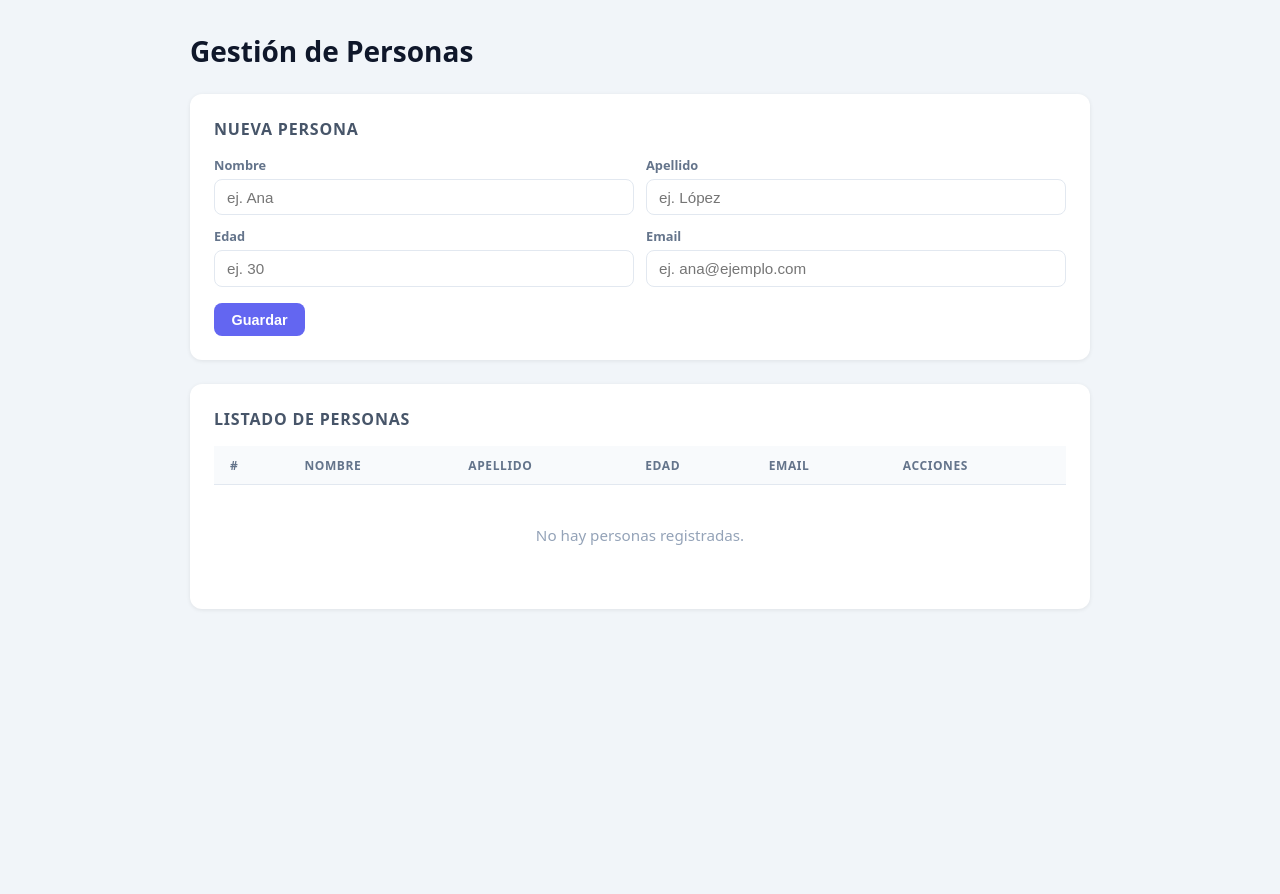
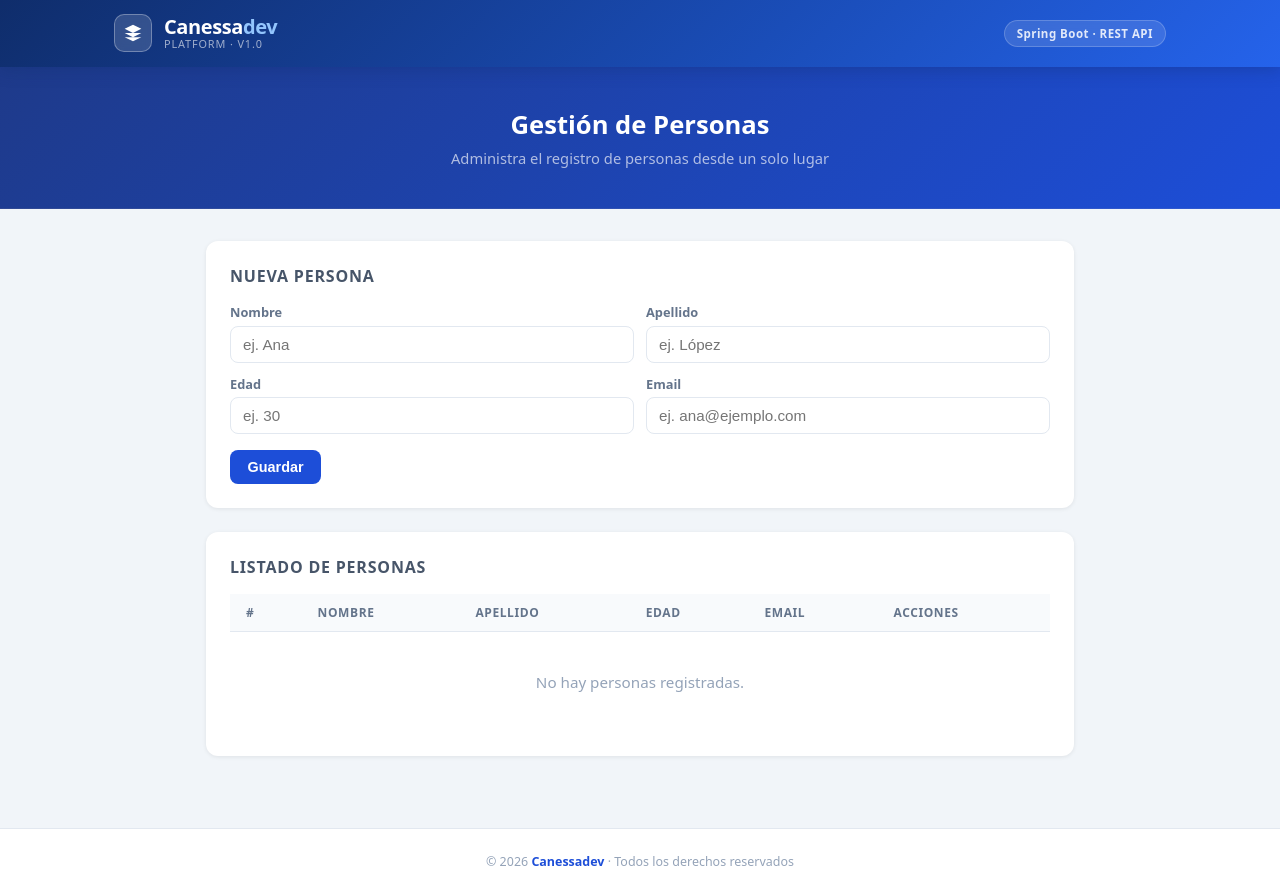
Before and after one commit to canessaalvamiguel/testingGHWorkspaces, a Spring Boot app: page / in a window 1280 px wide. Before the commit the page ends 609 px from the top, so only its background shows below. Run offline with Spring Boot 4, Linux system fonts and the light colour scheme; data that the repository does not hold is empty.

Commit message:
feat: add professional Canessadev header and Spring Boot DevTools
- Blue gradient header with branding, logo icon, hero strip and footer
- Added spring-boot-devtools for hot reload of static resources without restart

Co-Authored-By: Claude Sonnet 4.6 <noreply@anthropic.com>
Claude-Session: https://claude.ai/code/session_012tong1Wg3JewwhYUAMMgCw

```diff
--- a/pom.xml
+++ b/pom.xml
@@ -35,6 +35,12 @@
             <artifactId>spring-boot-starter-test</artifactId>
             <scope>test</scope>
         </dependency>
+        <dependency>
+            <groupId>org.springframework.boot</groupId>
+            <artifactId>spring-boot-devtools</artifactId>
+            <scope>runtime</scope>
+            <optional>true</optional>
+        </dependency>
     </dependencies>
 
     <build>
--- a/src/main/resources/static/index.html
+++ b/src/main/resources/static/index.html
@@ -3,7 +3,7 @@
 <head>
   <meta charset="UTF-8" />
   <meta name="viewport" content="width=device-width, initial-scale=1.0" />
-  <title>Gestión de Personas</title>
+  <title>Canessadev — Gestión de Personas</title>
   <style>
     *, *::before, *::after { box-sizing: border-box; margin: 0; padding: 0; }
 
@@ -12,16 +12,107 @@
       background: #f1f5f9;
       color: #1e293b;
       min-height: 100vh;
-      padding: 2rem 1rem;
     }
 
-    .container { max-width: 900px; margin: 0 auto; }
+    /* ── HEADER ── */
+    header {
+      background: linear-gradient(135deg, #0f2d6b 0%, #1a4db8 60%, #2563eb 100%);
+      box-shadow: 0 2px 16px rgba(15,45,107,.35);
+      position: sticky;
+      top: 0;
+      z-index: 100;
+    }
 
-    h1 {
-      font-size: 1.75rem;
+    .header-inner {
+      max-width: 1100px;
+      margin: 0 auto;
+      padding: .9rem 1.5rem;
+      display: flex;
+      align-items: center;
+      justify-content: space-between;
+      gap: 1rem;
+    }
+
+    .brand {
+      display: flex;
+      align-items: center;
+      gap: .75rem;
+      text-decoration: none;
+    }
+
+    .brand-icon {
+      width: 38px;
+      height: 38px;
+      background: rgba(255,255,255,.15);
+      border: 1.5px solid rgba(255,255,255,.3);
+      border-radius: 10px;
+      display: flex;
+      align-items: center;
+      justify-content: center;
+      backdrop-filter: blur(4px);
+    }
+
+    .brand-icon svg { width: 20px; height: 20px; fill: #fff; }
+
+    .brand-text { display: flex; flex-direction: column; line-height: 1; }
+
+    .brand-name {
+      font-size: 1.25rem;
+      font-weight: 800;
+      color: #fff;
+      letter-spacing: -.02em;
+    }
+
+    .brand-name span { color: #93c5fd; }
+
+    .brand-tagline {
+      font-size: .68rem;
+      color: rgba(255,255,255,.6);
+      font-weight: 500;
+      letter-spacing: .08em;
+      text-transform: uppercase;
+      margin-top: 2px;
+    }
+
+    .header-badge {
+      background: rgba(255,255,255,.12);
+      border: 1px solid rgba(255,255,255,.2);
+      color: rgba(255,255,255,.85);
+      font-size: .72rem;
+      font-weight: 600;
+      padding: .3rem .75rem;
+      border-radius: 999px;
+      letter-spacing: .04em;
+      backdrop-filter: blur(4px);
+    }
+
+    /* ── HERO STRIP ── */
+    .hero {
+      background: linear-gradient(135deg, #1e3a8a 0%, #1d4ed8 100%);
+      padding: 2.5rem 1.5rem;
+      text-align: center;
+      border-bottom: 1px solid rgba(255,255,255,.08);
+    }
+
+    .hero-inner { max-width: 1100px; margin: 0 auto; }
+
+    .hero h1 {
+      font-size: 1.6rem;
       font-weight: 700;
-      margin-bottom: 1.5rem;
-      color: #0f172a;
+      color: #fff;
+      margin-bottom: .4rem;
+    }
+
+    .hero p {
+      color: rgba(255,255,255,.65);
+      font-size: .92rem;
+    }
+
+    /* ── CONTENT ── */
+    .container {
+      max-width: 900px;
+      margin: 0 auto;
+      padding: 2rem 1rem 3rem;
     }
 
     /* Card */
@@ -49,7 +140,11 @@
       gap: .75rem;
     }
 
-    @media (max-width: 560px) { .form-grid { grid-template-columns: 1fr; } }
+    @media (max-width: 560px) {
+      .form-grid { grid-template-columns: 1fr; }
+      .header-badge { display: none; }
+      .hero h1 { font-size: 1.3rem; }
+    }
 
     .field { display: flex; flex-direction: column; gap: .3rem; }
     .field label { font-size: .8rem; font-weight: 600; color: #64748b; }
@@ -62,7 +157,7 @@
       transition: border-color .15s;
       outline: none;
     }
-    input:focus { border-color: #6366f1; }
+    input:focus { border-color: #2563eb; }
     input.error { border-color: #ef4444; }
 
     .field-error { font-size: .75rem; color: #ef4444; display: none; }
@@ -83,12 +178,10 @@
     .btn:active { transform: scale(.97); }
     .btn:disabled { opacity: .5; cursor: not-allowed; }
 
-    .btn-primary  { background: #6366f1; color: #fff; }
-    .btn-primary:hover:not(:disabled)  { background: #4f46e5; }
+    .btn-primary  { background: #1d4ed8; color: #fff; }
+    .btn-primary:hover:not(:disabled)  { background: #1e40af; }
     .btn-secondary { background: #e2e8f0; color: #475569; }
     .btn-secondary:hover:not(:disabled) { background: #cbd5e1; }
-    .btn-danger   { background: #ef4444; color: #fff; }
-    .btn-danger:hover:not(:disabled)   { background: #dc2626; }
     .btn-edit     { background: #f59e0b; color: #fff; padding: .35rem .75rem; font-size: .8rem; }
     .btn-edit:hover:not(:disabled)     { background: #d97706; }
     .btn-del      { background: #ef4444; color: #fff; padding: .35rem .75rem; font-size: .8rem; }
@@ -135,7 +228,6 @@
 
     .actions-cell { display: flex; gap: .4rem; }
 
-    /* Empty / loading states */
     .state-row td {
       text-align: center;
       padding: 2.5rem;
@@ -149,14 +241,52 @@
       border-radius: 999px;
       font-size: .75rem;
       font-weight: 600;
-      background: #e0e7ff;
-      color: #4f46e5;
+      background: #dbeafe;
+      color: #1d4ed8;
     }
+
+    /* Footer */
+    footer {
+      text-align: center;
+      padding: 1.5rem;
+      font-size: .78rem;
+      color: #94a3b8;
+      border-top: 1px solid #e2e8f0;
+      background: #fff;
+    }
+    footer span { color: #1d4ed8; font-weight: 600; }
   </style>
 </head>
 <body>
+
+<!-- ── HEADER ── -->
+<header>
+  <div class="header-inner">
+    <a class="brand" href="/">
+      <div class="brand-icon">
+        <svg viewBox="0 0 24 24" xmlns="http://www.w3.org/2000/svg">
+          <path d="M12 2L2 7l10 5 10-5-10-5zM2 17l10 5 10-5M2 12l10 5 10-5"/>
+        </svg>
+      </div>
+      <div class="brand-text">
+        <span class="brand-name">Canessa<span>dev</span></span>
+        <span class="brand-tagline">Platform · v1.0</span>
+      </div>
+    </a>
+    <span class="header-badge">Spring Boot · REST API</span>
+  </div>
+</header>
+
+<!-- ── HERO ── -->
+<div class="hero">
+  <div class="hero-inner">
+    <h1>Gestión de Personas</h1>
+    <p>Administra el registro de personas desde un solo lugar</p>
+  </div>
+</div>
+
+<!-- ── CONTENT ── -->
 <div class="container">
-  <h1>Gestión de Personas</h1>
 
   <!-- Form Card -->
   <div class="card">
@@ -215,22 +345,27 @@
   </div>
 </div>
 
+<!-- ── FOOTER ── -->
+<footer>
+  &copy; 2026 <span>Canessadev</span> · Todos los derechos reservados
+</footer>
+
 <div id="toast"></div>
 
 <script>
   const API = '/api/personas';
 
-  const form       = document.getElementById('person-form');
-  const editIdInput= document.getElementById('edit-id');
-  const nombreInput= document.getElementById('nombre');
-  const apellidoInput= document.getElementById('apellido');
-  const edadInput  = document.getElementById('edad');
-  const emailInput = document.getElementById('email');
-  const submitBtn  = document.getElementById('submit-btn');
-  const cancelBtn  = document.getElementById('cancel-btn');
-  const formTitle  = document.getElementById('form-title');
-  const tableBody  = document.getElementById('table-body');
-  const toast      = document.getElementById('toast');
+  const form        = document.getElementById('person-form');
+  const editIdInput = document.getElementById('edit-id');
+  const nombreInput = document.getElementById('nombre');
+  const apellidoInput = document.getElementById('apellido');
+  const edadInput   = document.getElementById('edad');
+  const emailInput  = document.getElementById('email');
+  const submitBtn   = document.getElementById('submit-btn');
+  const cancelBtn   = document.getElementById('cancel-btn');
+  const formTitle   = document.getElementById('form-title');
+  const tableBody   = document.getElementById('table-body');
+  const toast       = document.getElementById('toast');
 
   let toastTimer;
 
@@ -311,19 +446,19 @@
     e.preventDefault();
     clearErrors();
 
-    const id     = editIdInput.value;
-    const nombre = nombreInput.value.trim();
+    const id       = editIdInput.value;
+    const nombre   = nombreInput.value.trim();
     const apellido = apellidoInput.value.trim();
-    const edad   = edadInput.value;
-    const email  = emailInput.value.trim();
+    const edad     = edadInput.value;
+    const email    = emailInput.value.trim();
 
-    const body = { nombre, apellido, edad: edad !== '' ? Number(edad) : null, email };
+    const body   = { nombre, apellido, edad: edad !== '' ? Number(edad) : null, email };
     const url    = id ? `${API}/${id}` : API;
     const method = id ? 'PUT' : 'POST';
 
     submitBtn.disabled = true;
     try {
-      const res  = await fetch(url, {
+      const res = await fetch(url, {
         method,
         headers: { 'Content-Type': 'application/json' },
         body: JSON.stringify(body)
@@ -352,11 +487,11 @@
     try {
       const res    = await fetch(`${API}/${id}`);
       const person = await res.json();
-      editIdInput.value  = person.id;
-      nombreInput.value  = person.nombre;
-      apellidoInput.value= person.apellido;
-      edadInput.value    = person.edad;
-      emailInput.value   = person.email;
+      editIdInput.value   = person.id;
+      nombreInput.value   = person.nombre;
+      apellidoInput.value = person.apellido;
+      edadInput.value     = person.edad;
+      emailInput.value    = person.email;
       formTitle.textContent = 'Editar Persona';
       submitBtn.textContent = 'Actualizar';
       cancelBtn.style.display = 'inline-block';
```
